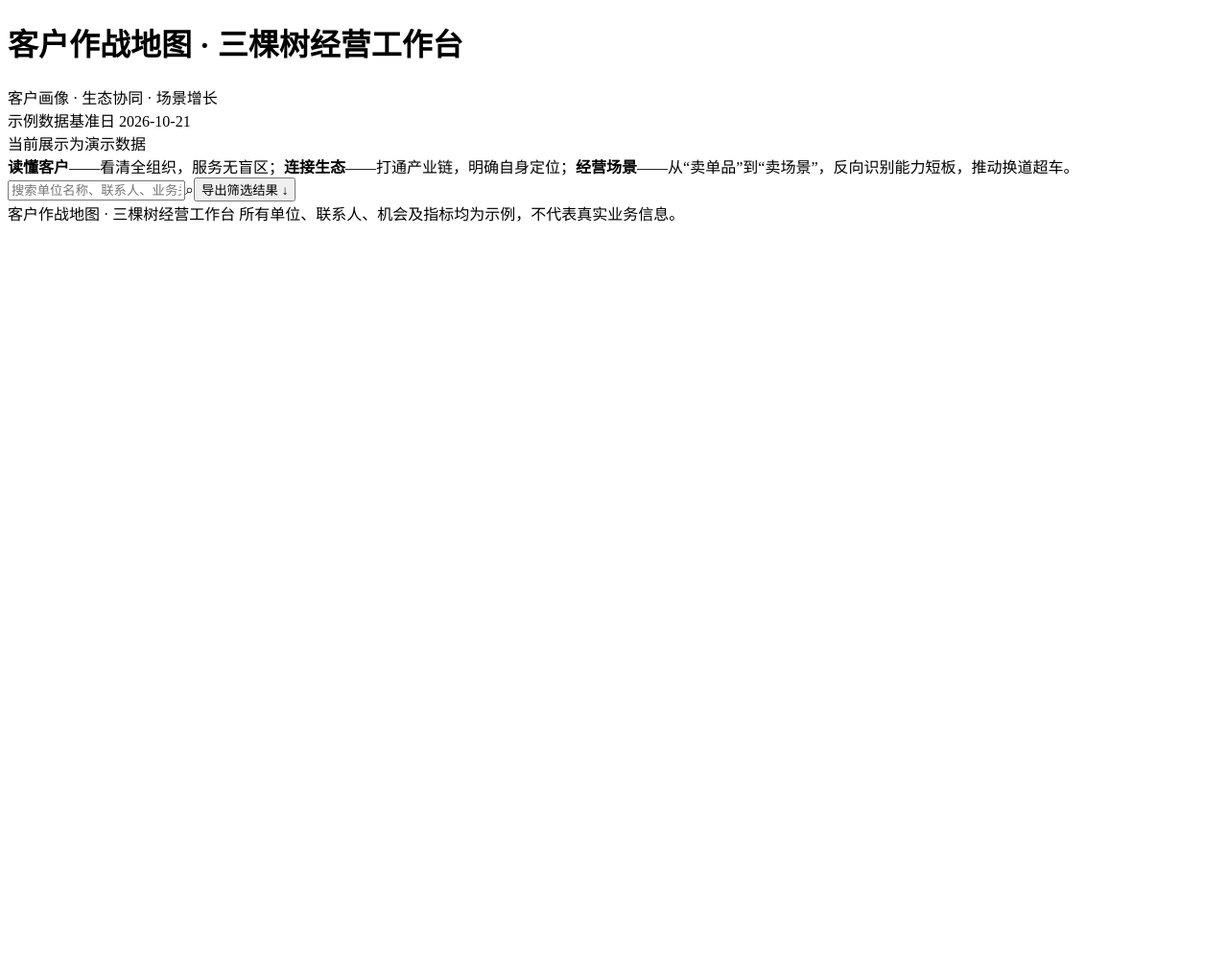
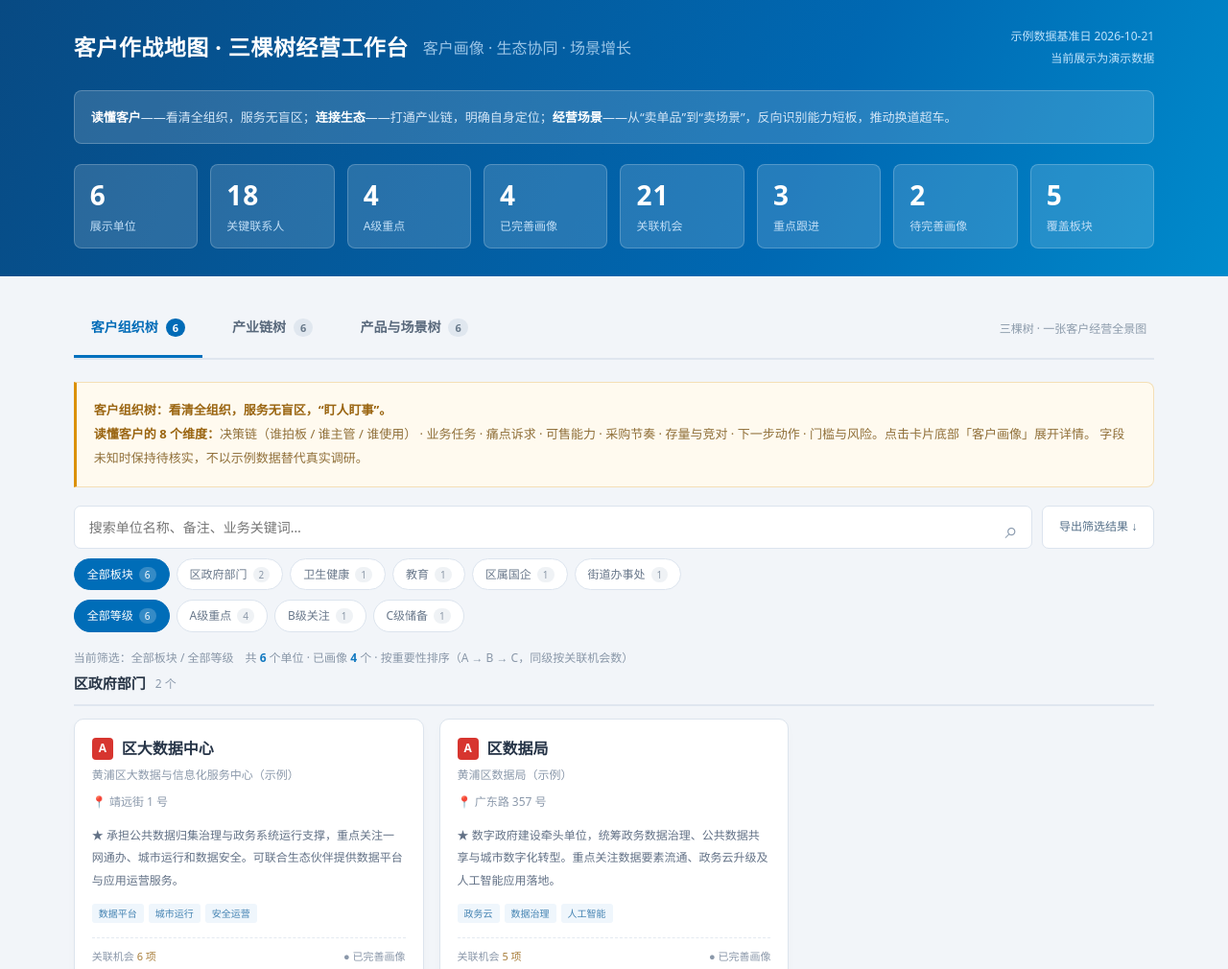
Before and after one commit to changemkl/-1-, a website: page public/index.html in a window 1280 px wide. Shown: the top 1010 px of the page at 96% size. Before the commit the page ends 800 px from the top, so only its background shows below. Drawn offline with Linux system fonts and the light colour scheme; the site is published under a folder, as on GitHub Pages, so addresses that start at the root find nothing.

Commit message:
Fix GitHub Pages entry point and asset paths

```diff
--- a/public/index.html
+++ b/public/index.html
@@ -1 +1 @@
-<!doctype html><html lang="zh-CN"><head><meta charset="UTF-8"><meta name="viewport" content="width=device-width,initial-scale=1"><title>客户作战地图 · 三棵树经营工作台</title><link rel="stylesheet" href="/style.css"></head><body><header class="hero"><div class="container"><div class="heading"><div><h1>客户作战地图 · 三棵树经营工作台</h1><span>客户画像 · 生态协同 · 场景增长</span></div><div class="dates">示例数据基准日 2026-10-21<br>当前展示为演示数据</div></div><div class="mission"><b>读懂客户</b>——看清全组织，服务无盲区；<b>连接生态</b>——打通产业链，明确自身定位；<b>经营场景</b>——从“卖单品”到“卖场景”，反向识别能力短板，推动换道超车。</div><div class="stats" id="stats"></div></div></header><main class="container"><nav id="tabs" aria-label="三棵树视图"></nav><section class="notice" id="notice"></section><div class="tools"><label class="search"><input id="search" aria-label="搜索" placeholder="搜索单位名称、联系人、业务关键词…"><span>⌕</span></label><button id="export">导出筛选结果 ↓</button></div><div id="filters"></div><div class="results" id="results" role="status"></div><div id="cards"></div><div class="empty" id="empty" hidden>没有匹配的结果，请尝试其他关键词或筛选条件。<button id="clear">清空筛选</button></div><footer>客户作战地图 · 三棵树经营工作台 <span>所有单位、联系人、机会及指标均为示例，不代表真实业务信息。</span></footer></main><div id="toast" role="status"></div><script src="/app.js"></script></body></html>
+<!doctype html><html lang="zh-CN"><head><meta charset="UTF-8"><meta name="viewport" content="width=device-width,initial-scale=1"><title>客户作战地图 · 三棵树经营工作台</title><link rel="stylesheet" href="./style.css"></head><body><header class="hero"><div class="container"><div class="heading"><div><h1>客户作战地图 · 三棵树经营工作台</h1><span>客户画像 · 生态协同 · 场景增长</span></div><div class="dates">示例数据基准日 2026-10-21<br>当前展示为演示数据</div></div><div class="mission"><b>读懂客户</b>——看清全组织，服务无盲区；<b>连接生态</b>——打通产业链，明确自身定位；<b>经营场景</b>——从“卖单品”到“卖场景”，反向识别能力短板，推动换道超车。</div><div class="stats" id="stats"></div></div></header><main class="container"><nav id="tabs" aria-label="三棵树视图"></nav><section class="notice" id="notice"></section><div class="tools"><label class="search"><input id="search" aria-label="搜索" placeholder="搜索单位名称、联系人、业务关键词…"><span>⌕</span></label><button id="export">导出筛选结果 ↓</button></div><div id="filters"></div><div class="results" id="results" role="status"></div><div id="cards"></div><div class="empty" id="empty" hidden>没有匹配的结果，请尝试其他关键词或筛选条件。<button id="clear">清空筛选</button></div><footer>客户作战地图 · 三棵树经营工作台 <span>所有单位、联系人、机会及指标均为示例，不代表真实业务信息。</span></footer></main><div id="toast" role="status"></div><script src="./app.js"></script></body></html>
```
Also changed, not shown: index.html (added, +1 -0 lines), 1 other file.
